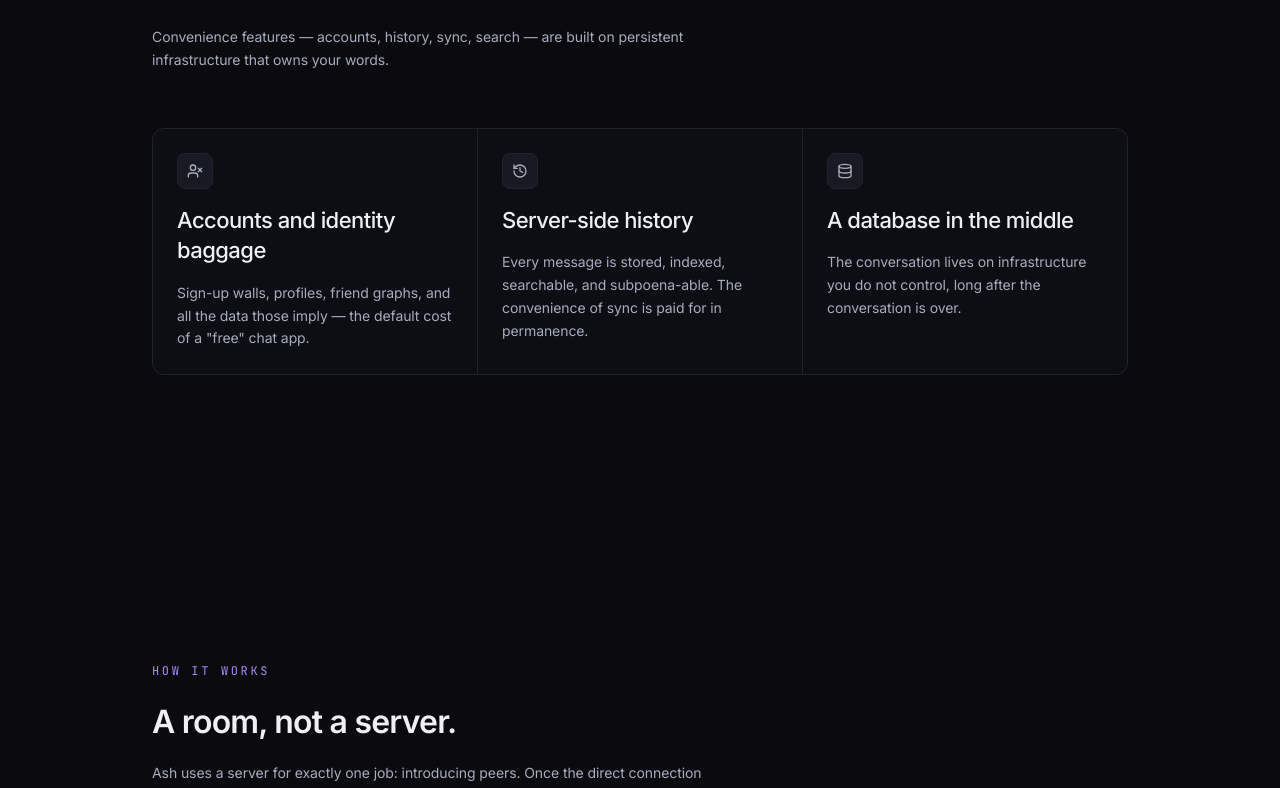
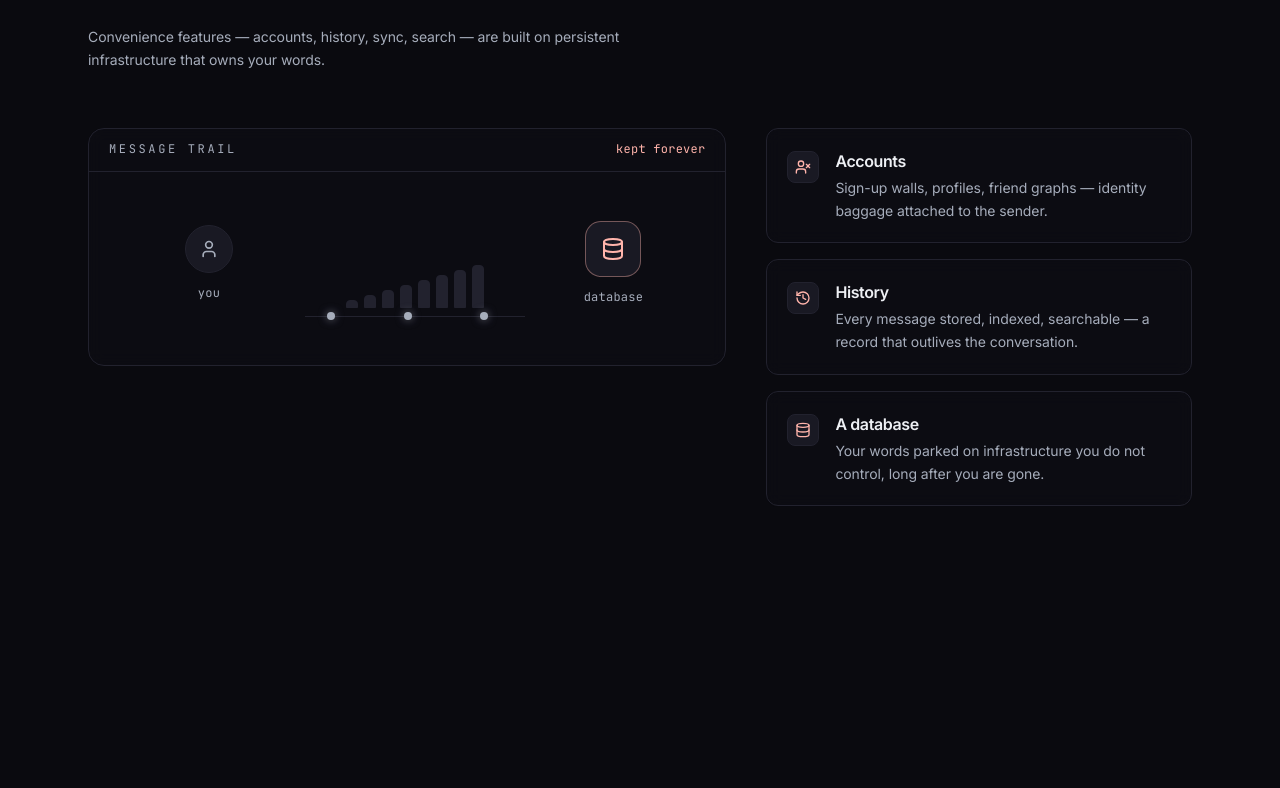
Before and after one commit to devansharora18/ash, a React (Vite) app in the folder apps/landing/: page / in a window 1280 px wide. Shown: the part 1183-1971 px from the top of the page. Built offline with nearby package versions, Linux system fonts and the light colour scheme.

Commit message:
feat: improve ui

```diff
--- /dev/null
+++ b/apps/landing/src/components/leaks_diagram.tsx
@@ -0,0 +1,73 @@
+import { motion } from 'framer-motion'
+import { Database, User } from 'lucide-react'
+
+const MESSAGE_COUNT = 8
+const STREAMS = 3
+
+function LeaksDiagram() {
+  return (
+    <div className="overflow-hidden rounded-2xl border border-surface-container-high bg-surface-container-lowest/70 backdrop-blur-sm">
+      <div className="flex items-center justify-between border-b border-surface-container-high px-5 py-3">
+        <span className="font-mono text-code-inline uppercase tracking-[0.22em] text-on-surface-variant">
+          message trail
+        </span>
+        <span className="font-mono text-code-inline text-error">kept forever</span>
+      </div>
+
+      <div className="relative flex items-center justify-between gap-4 px-8 pb-12 pt-10 sm:px-10">
+        {/* source: user */}
+        <div className="flex w-40 shrink-0 flex-col items-center gap-3">
+          <div className="flex h-12 w-12 items-center justify-center rounded-full border border-surface-container-high bg-surface-container">
+            <User className="h-5 w-5 text-on-surface-variant" />
+          </div>
+          <span className="font-mono text-code-inline text-on-surface-variant">you</span>
+        </div>
+
+        {/* pipeline with messages travelling into storage */}
+        <div className="relative flex flex-1 flex-col items-center gap-2">
+          {/* growing pile */}
+          <div className="flex h-24 items-end justify-center gap-1.5">
+            {Array.from({ length: MESSAGE_COUNT }).map((_, i) => (
+              <motion.div
+                key={i}
+                className="w-3 rounded-t-sm border border-surface-container-high bg-surface-container-high"
+                style={{ height: 8 + i * 5 }}
+                initial={{ opacity: 0, scaleY: 0.2, transformOrigin: 'bottom' }}
+                whileInView={{ opacity: 1, scaleY: 1 }}
+                viewport={{ once: true, margin: '-80px' }}
+                transition={{ duration: 0.4, delay: 0.2 + i * 0.08, ease: 'easeOut' }}
+              />
+            ))}
+          </div>
+
+          {/* baseline + travelling messages */}
+          <div className="relative h-px w-full bg-surface-container-high">
+            {Array.from({ length: STREAMS }).map((_, stream) => (
+              <motion.span
+                key={stream}
+                className="absolute top-1/2 h-2 w-2 -translate-y-1/2 rounded-full bg-on-surface-variant shadow-[0_0_8px] shadow-on-surface-variant/60"
+                animate={{ left: ['-2%', '102%'] }}
+                transition={{
+                  duration: 2.4,
+                  repeat: Infinity,
+                  ease: 'linear',
+                  delay: stream * 0.8,
+                }}
+              />
+            ))}
+          </div>
+        </div>
+
+        {/* database */}
+        <div className="flex w-36 shrink-0 flex-col items-center gap-3">
+          <div className="flex h-14 w-14 items-center justify-center rounded-2xl border border-error/40 bg-surface-container">
+            <Database className="h-6 w-6 text-error" />
+          </div>
+          <span className="font-mono text-code-inline text-on-surface-variant">database</span>
+        </div>
+      </div>
+    </div>
+  )
+}
+
+export default LeaksDiagram
--- a/apps/landing/src/components/section_problem.tsx
+++ b/apps/landing/src/components/section_problem.tsx
@@ -1,24 +1,25 @@
 import { motion } from 'framer-motion'
-import { Database, History, UserX } from 'lucide-react'
+import { UserX, History, Database } from 'lucide-react'
 
+import LeaksDiagram from './leaks_diagram'
 import { staggerContainer, staggerItem } from '../lib/anim'
 import SectionShell from './section_shell'
 
 const problems = [
   {
     icon: UserX,
-    title: 'Accounts and identity baggage',
-    body: 'Sign-up walls, profiles, friend graphs, and all the data those imply — the default cost of a "free" chat app.',
+    title: 'Accounts',
+    body: 'Sign-up walls, profiles, friend graphs — identity baggage attached to the sender.',
   },
   {
     icon: History,
-    title: 'Server-side history',
-    body: 'Every message is stored, indexed, searchable, and subpoena-able. The convenience of sync is paid for in permanence.',
+    title: 'History',
+    body: 'Every message stored, indexed, searchable — a record that outlives the conversation.',
   },
   {
     icon: Database,
-    title: 'A database in the middle',
-    body: 'The conversation lives on infrastructure you do not control, long after the conversation is over.',
+    title: 'A database',
+    body: 'Your words parked on infrastructure you do not control, long after you are gone.',
   },
 ]
 
@@ -29,31 +30,40 @@ function Problem() {
       eyebrow="The problem"
       title="Traditional chat assumes a permanent record."
       lead="Convenience features — accounts, history, sync, search — are built on persistent infrastructure that owns your words."
+      width="wide"
     >
       <motion.div
         variants={staggerContainer}
         initial="hidden"
         whileInView="visible"
         viewport={{ once: true, margin: '-80px' }}
-        className="grid gap-px overflow-hidden rounded-xl border border-surface-container-high bg-surface-container-high sm:grid-cols-3"
+        className="grid items-start gap-10 lg:grid-cols-[1.5fr_1fr]"
       >
+        <motion.div variants={staggerItem}>
+          <LeaksDiagram />
+        </motion.div>
+
+        <div className="flex flex-col gap-4">
           {problems.map(({ icon: Icon, title, body }) => (
             <motion.div
               key={title}
               variants={staggerItem}
-            className="flex flex-col gap-4 bg-surface-container-lowest p-6"
+              className="flex items-start gap-4 rounded-xl border border-surface-container-high bg-surface-container-lowest/70 p-5 backdrop-blur-sm"
             >
-            <div className="flex h-9 w-9 items-center justify-center rounded-lg border border-surface-container-high bg-surface-container">
-              <Icon className="h-4 w-4 text-on-surface-variant" />
+              <div className="mt-0.5 flex h-8 w-8 shrink-0 items-center justify-center rounded-lg border border-surface-container-high bg-surface-container">
+                <Icon className="h-4 w-4 text-error" />
               </div>
-            <h3 className="font-sans text-headline-md font-medium tracking-tight text-on-surface">
+              <div>
+                <h3 className="font-sans text-headline-sm font-semibold tracking-tight text-on-surface">
                   {title}
                 </h3>
-            <p className="font-sans text-body-sm leading-relaxed text-on-surface-variant">
+                <p className="mt-1 font-sans text-body-sm leading-relaxed text-on-surface-variant">
                   {body}
                 </p>
+              </div>
             </motion.div>
           ))}
+        </div>
       </motion.div>
     </SectionShell>
   )
```
Lines whose indentation alone changed are shown as unchanged.
